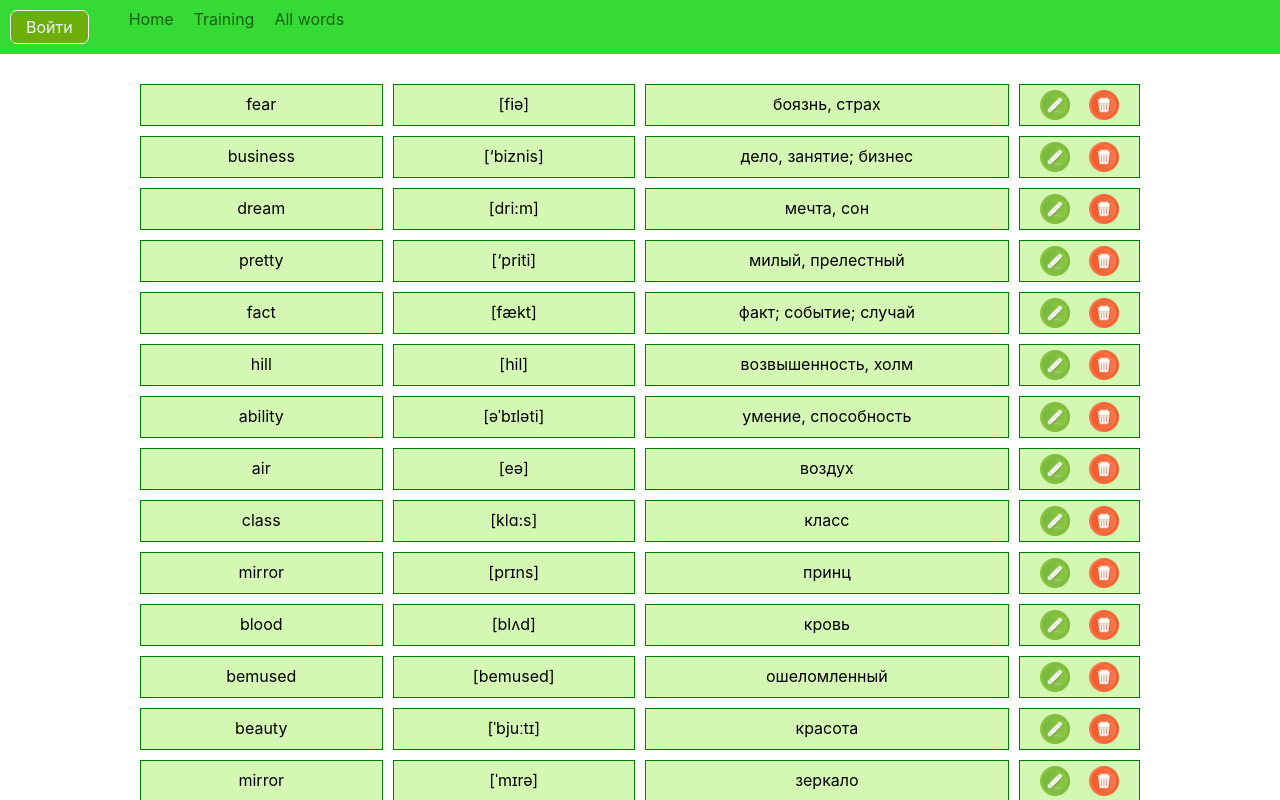
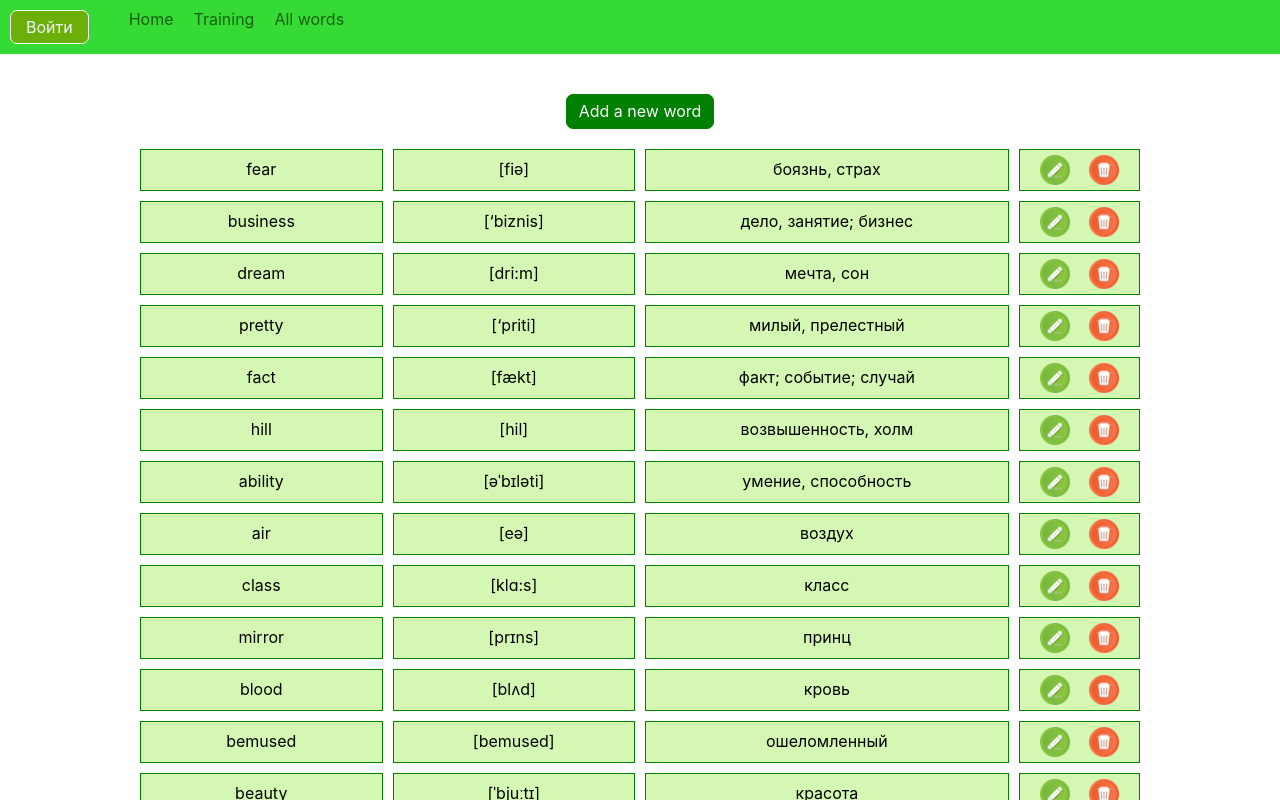
Before and after one commit to albina990/React_globalproject, a React (Create React App) app: page /table in a window 1280 px wide. Shown: the top 800 px of the page. Built offline with nearby package versions, Linux system fonts and the light colour scheme.

Commit message:
add button to table

```diff
--- a/src/components/RowOfTable/RowOfTable.jsx
+++ b/src/components/RowOfTable/RowOfTable.jsx
@@ -6,8 +6,8 @@ import save from "../../assets/images/save.png"
 import cancel from "../../assets/images/cancel.png"
 
 export default function RowOfTable(props) {
-    const { item, delWord } = props;
-    const [isEditClicked, setEdit] = useState(false)
+    const { item, delWord , editClicked }  = props;
+    const [isEditClicked, setEdit] = useState(editClicked)
 
     const onClickEdit = () => {
         setEdit(true)
@@ -24,9 +24,9 @@ export default function RowOfTable(props) {
                 <>
                     <div className={st.table__row}>
 
-                        <input type="text" value={item.english} className={st.table__unit}></input>
-                        <input type="text" value={item.transcription} className={st.table__unit}></input>
-                        <input type="text" value={item.russian} className={st.table__unit}></input>
+                        <input type="text" value={item ? item.english : ''} className={st.table__unit}></input>
+                        <input type="text" value={item ? item.transcription : ''} className={st.table__unit}></input>
+                        <input type="text" value={item ? item.russian : ''} className={st.table__unit}></input>
                         <div className={st.table__unit}>
                             <img src={save} alt="save"></img>
                             <img src={cancel} alt="cancel" onClick={onClickCancel}></img>
--- a/src/pages/Error/Error.jsx
+++ b/src/pages/Error/Error.jsx
@@ -3,6 +3,6 @@ import st from './Error.module.scss'
 
 export default function Error() {
   return (
-    <div className={st.error__container}>Sorry. This page was not found.</div>
+    <div className={st.error__container}>Sorry. 404 Page Not Found.</div>
   )
 }
--- a/src/pages/Table/Table.jsx
+++ b/src/pages/Table/Table.jsx
@@ -1,11 +1,16 @@
 import React, { useState } from 'react'
 import st from './Table.module.scss'
 import RowOfTable from '../../components/RowOfTable/RowOfTable'
+import Button from '../../components/Button/Button'
 
 export default function Table(props) {
     const { arr } = props;
+    const [arrWords, setWords] = useState(arr);
+    const [isAddClicked, setAddClicked] = useState(false);
 
-    const [arrWords, setWords] = useState(arr);
+    const onAddClick = () => {
+        setAddClicked(true);
+    }
 
     const onClickDelete = (word) => {
         const copyArrWords = [...arrWords];
@@ -14,11 +19,19 @@ export default function Table(props) {
     }
 
     return (
+        <>
+
         <div className={st.container}>
+
+        {isAddClicked ? <RowOfTable item='' delWord={onClickDelete} editClicked='true'/>
+        : <div className={st.table__btn} onClick={onAddClick}>
+            <Button content="Add a new word" styleName='flashcards__btn'/>
+        </div>}
         {arrWords.map((item) => (
-            <RowOfTable item={item} key={item.id} delWord={onClickDelete}/>
+            <RowOfTable item={item} key={item.id} delWord={onClickDelete} editClicked=''/>
         ))}
         </div>
+        </>
 
     )
 }
--- a/src/pages/Table/Table.module.scss
+++ b/src/pages/Table/Table.module.scss
@@ -1,4 +1,9 @@
 .container{
     max-width: 1000px;
     margin: 0 auto;
+
+    .table__btn{
+        text-align: center;
+        margin-bottom: 20px;
+    }
 }
```
